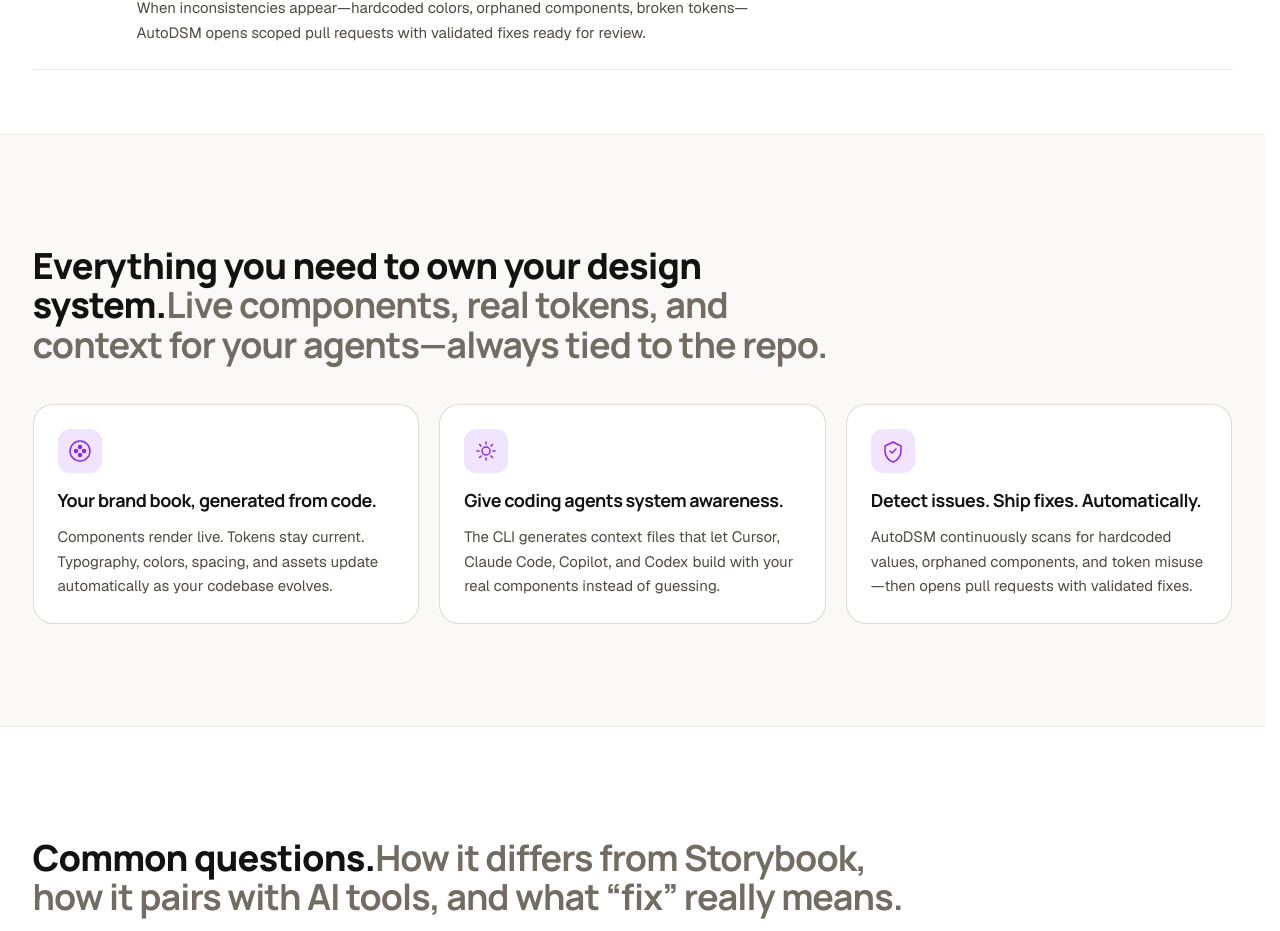
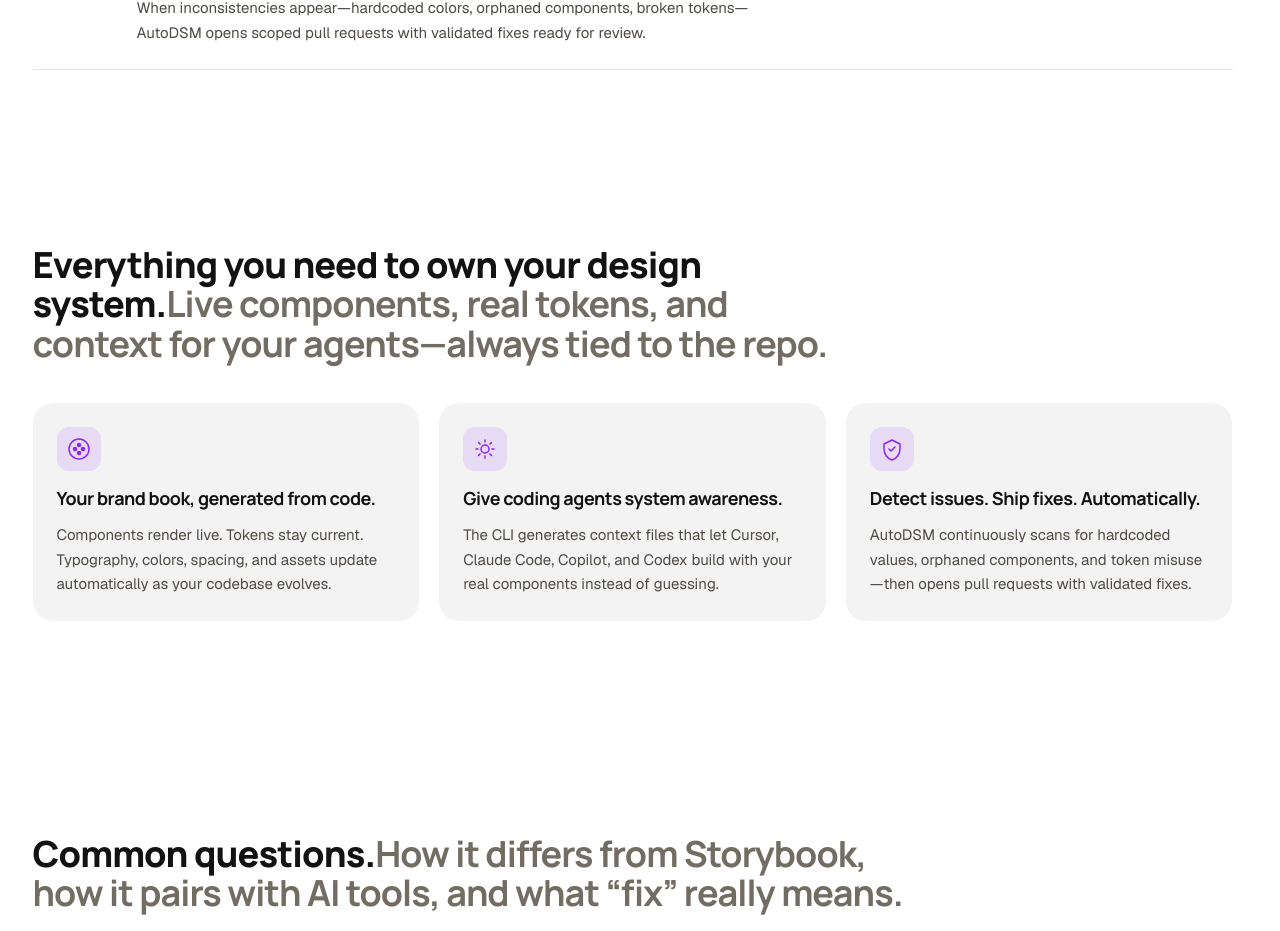
Before and after one commit to AutoDSM/autodsm-web-landing, a Next.js app: page / in a window 1280 px wide. Shown: the part 2854-3785 px from the top of the page. Built offline with nearby package versions, Linux system fonts and the light colour scheme.

Commit message:
style(landing): align features section with primary canvas
Use bg-primary for #features like #how-it-works, drop muted band borders, and style feature cards as borderless #f3f3f4 panels (elevated in dark mode) with subdued hover.

Made-with: Cursor

```diff
--- a/app/globals.css
+++ b/app/globals.css
@@ -930,9 +930,33 @@ ul {
   border-bottom: 1px solid color-mix(in srgb, var(--border-subtle) 70%, transparent);
 }
 
-/* Platform features: neutral band only — no purple wash, no reveal blur */
+/* Platform features: same canvas as #how-it-works; borderless #f3f3f4 cards */
 #features.section-muted {
-  background: var(--bg-secondary);
+  background: var(--bg-primary);
+  border-top: none;
+  border-bottom: none;
+}
+
+#features.section-muted .feature-card {
+  border: none;
+  background: #f3f3f4;
+}
+
+:root[data-theme="dark"] #features.section-muted .feature-card {
+  background: var(--bg-elevated);
+}
+
+#features.section-muted .feature-card:hover {
+  border: none;
+  background: #f3f3f4;
+  transform: translateY(-2px);
+  box-shadow: none;
+}
+
+:root[data-theme="dark"] #features.section-muted .feature-card:hover {
+  border: none;
+  background: var(--bg-elevated);
+  box-shadow: none;
 }
 
 #features.reveal,
```
